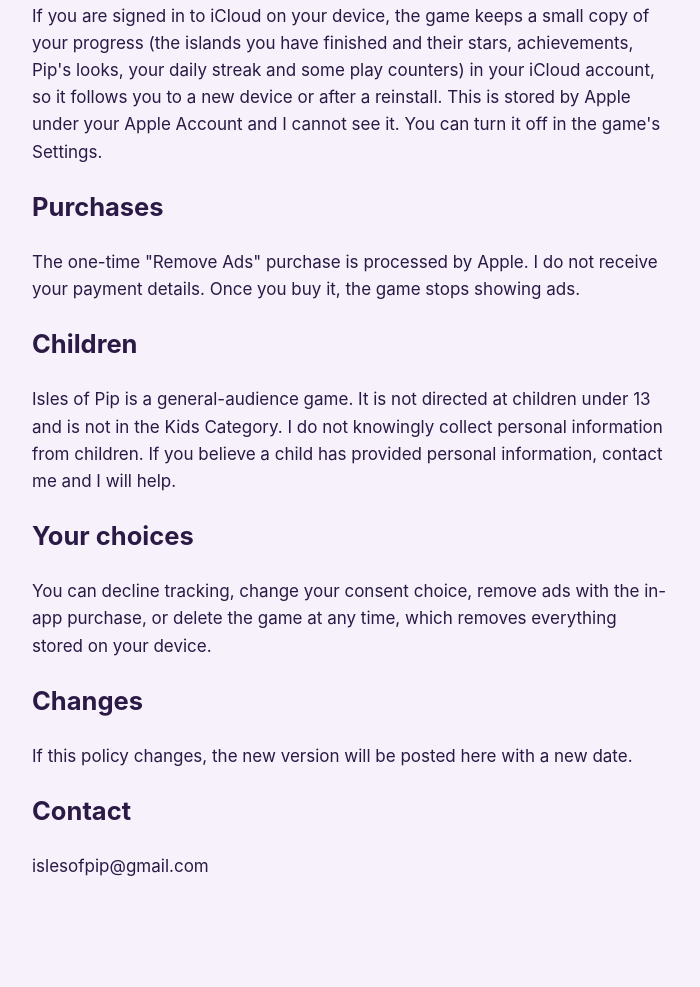
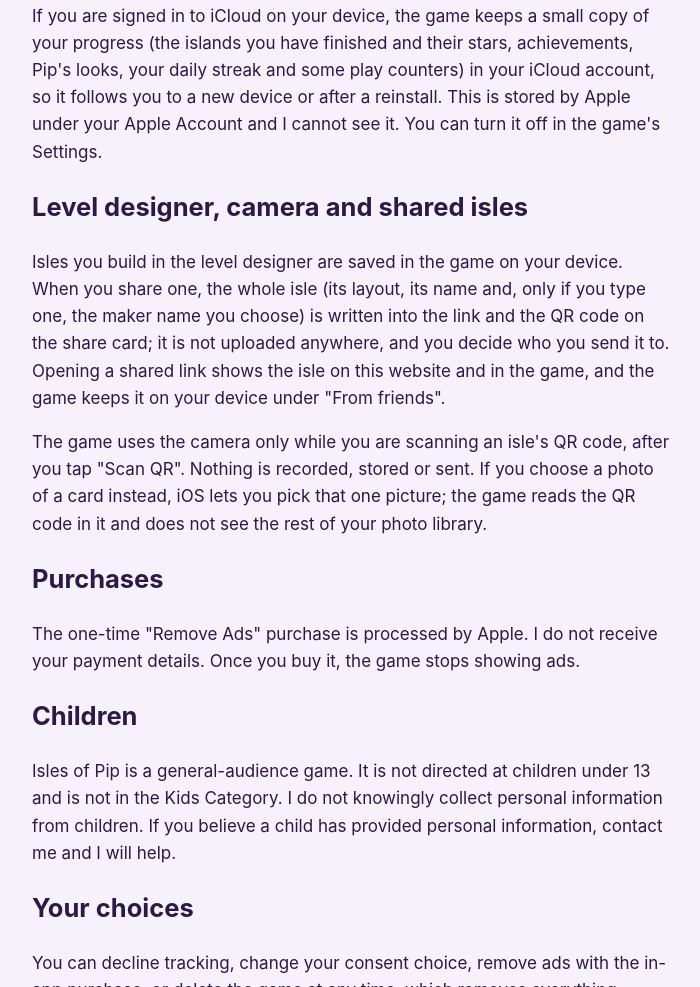
Before and after one commit to buddykartz/Isles-of-Pip, a plain HTML site: page privacy.html in a window 1280 px wide. Shown: the part 1368-2355 px from the top of the page, without its empty margins (288-988 px from the left). Before the commit the page ends 2288 px from the top, so only its background shows below. Drawn offline with Linux system fonts and the light colour scheme.

Commit message:
1.3: level designer on the home page, privacy note for the camera, photo picker and shared isles, canonical URLs on islesofpip.app

```diff
--- a/privacy.html
+++ b/privacy.html
@@ -58,6 +58,14 @@
         finished and their stars, achievements, Pip's looks, your daily streak and some play counters) in your iCloud account, so it follows you to
         a new device or after a reinstall. This is stored by Apple under your Apple Account and I cannot see it. You can turn it
         off in the game's Settings.</p>
+    <h2>Level designer, camera and shared isles</h2>
+    <p>Isles you build in the level designer are saved in the game on your device. When you share one, the whole isle
+        (its layout, its name and, only if you type one, the maker name you choose) is written into the link and the QR code
+        on the share card; it is not uploaded anywhere, and you decide who you send it to. Opening a shared link shows the isle
+        on this website and in the game, and the game keeps it on your device under "From friends".</p>
+    <p>The game uses the camera only while you are scanning an isle's QR code, after you tap "Scan QR". Nothing is
+        recorded, stored or sent. If you choose a photo of a card instead, iOS lets you pick that one picture; the game reads
+        the QR code in it and does not see the rest of your photo library.</p>
     <h2>Purchases</h2>
     <p>The one-time "Remove Ads" purchase is processed by Apple. I do not receive your payment details. Once you buy it,
         the game stops showing ads.</p>
```
Also changed, not shown: index.html (+5 -3 lines), play.html (+5 -3 lines).
